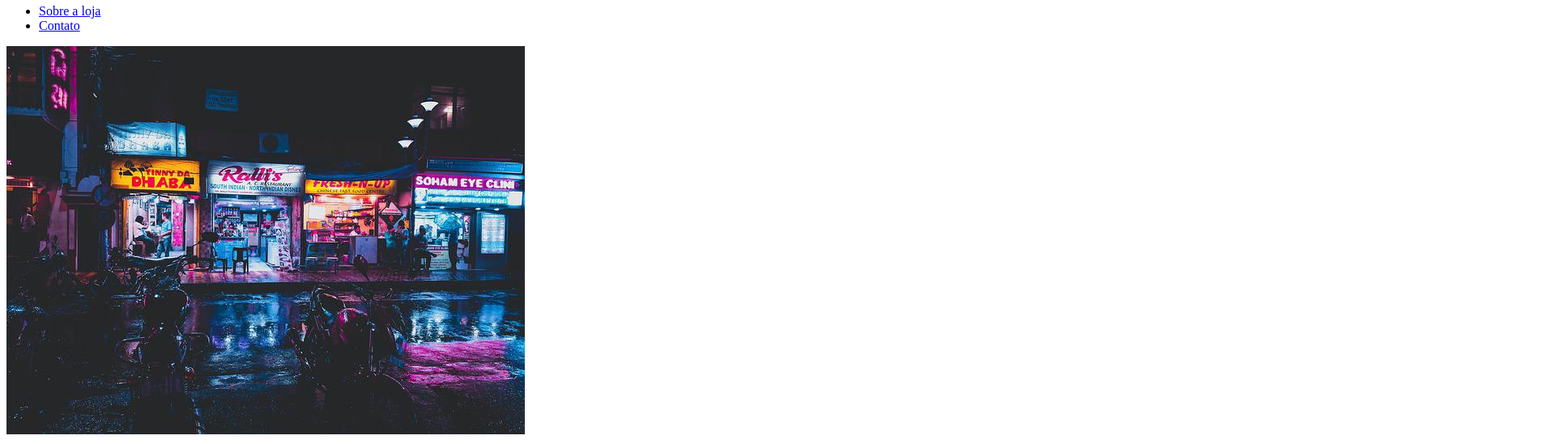
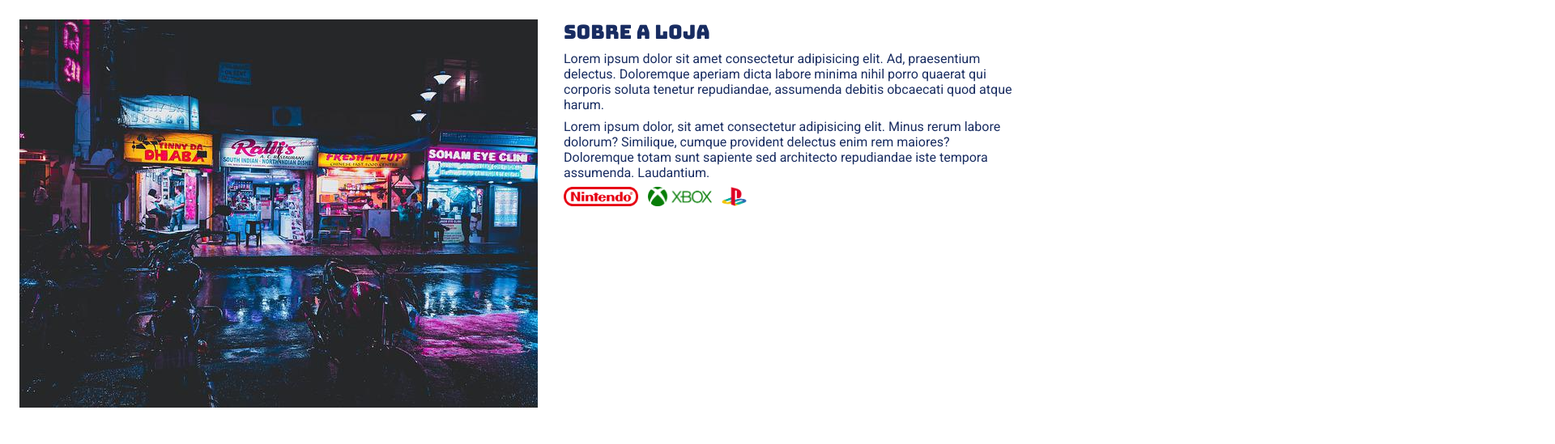
Before and after one commit to RenanDev23/site_gamesshop, a plain HTML site: page index.html in a window 1280 px wide. Shown: the part 75-624 px from the top of the page at 81% size, 1920 px wide, since content can reach past the window. Drawn offline with Linux system fonts and the light colour scheme; files whose address does not match are found by name.

Commit message:
code correction line 7

```diff
--- a/index.html
+++ b/index.html
@@ -4,7 +4,7 @@
     <meta charset="UTF-8">
     <meta name="viewport" content="width=device-width, initial-scale=1.0">
     <title>Game Shop - A sua loja de games</title>
-    <link rel="stylesheet" href="./index.css">
+    <link rel="stylesheet" href="./main.css">
     <link rel="preconnect" href="https://fonts.googleapis.com">
     <link rel="preconnect" href="https://fonts.gstatic.com" crossorigin>
     <link href="https://fonts.googleapis.com/css2?family=Bungee&family=Roboto&display=swap" rel="stylesheet">
```
